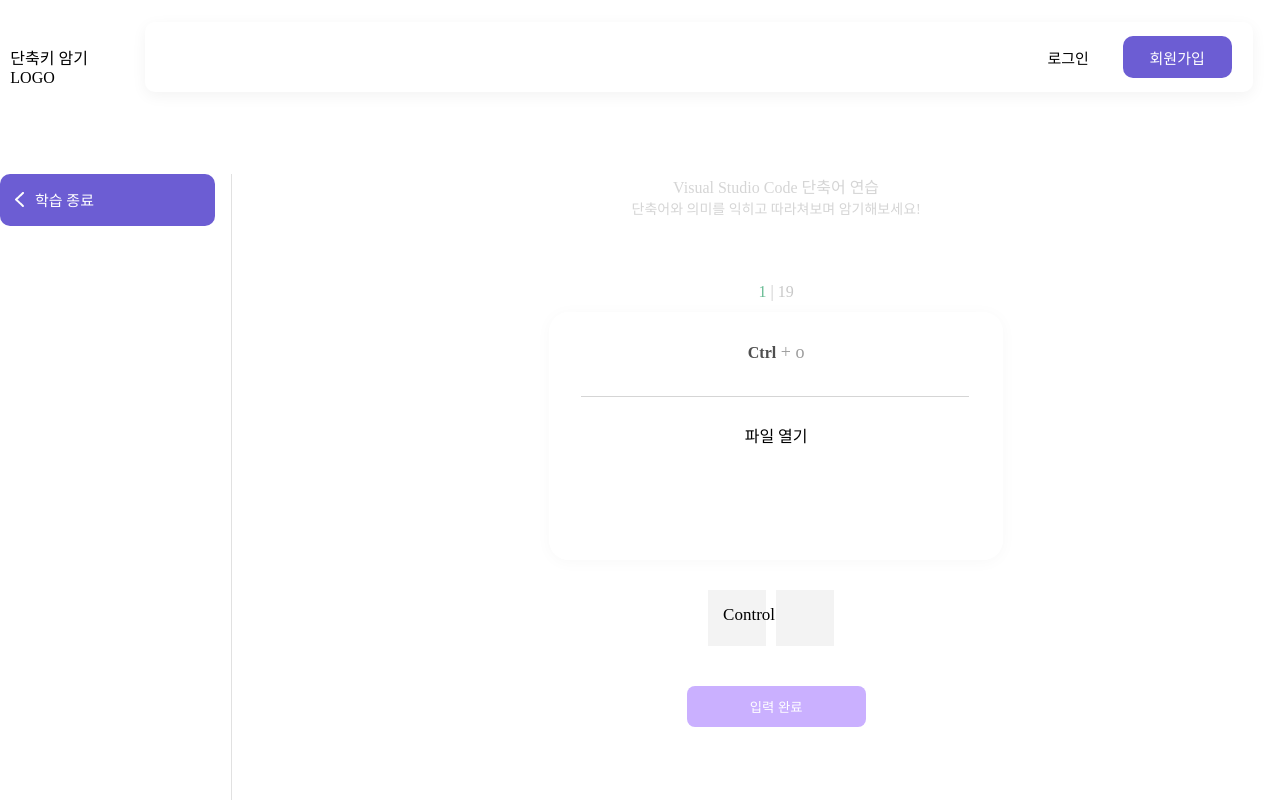
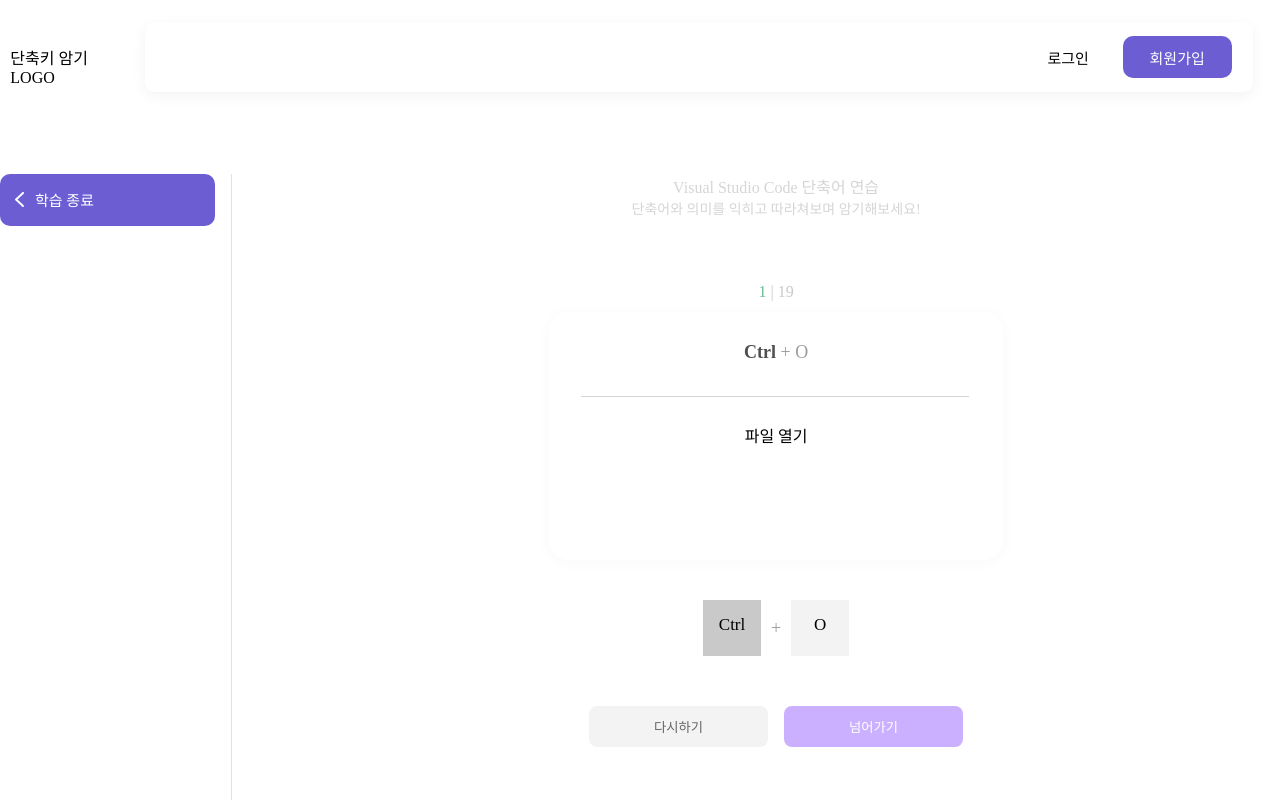
Before and after one commit to youjin0411/ityping-client, a Next.js app: page /practice/shortcut in a window 1280 px wide. Shown: the top 800 px of the page. Built offline with nearby package versions, Linux system fonts and the light colour scheme.

Commit message:
💄 fix: shortcut, emamt css 수정

```diff
--- a/src/pages/practice/shortcut.js
+++ b/src/pages/practice/shortcut.js
@@ -7,10 +7,10 @@ import { useEffect, useState } from 'react';
 const PracShortCut = () => {
   const [currentIdx, setCurrentIdx] = useState(0);
   const [currentKeyIdx, setCurrentKeyIdx] = useState(0);
-  const [visible, setVisible] = useState(0);
+  const [visible, setVisible] = useState(1);
 
   const changeButton = () => {
-    setVisible(1);
+    setVisible(!visible);
   }
 
   useEffect(() => {
@@ -21,7 +21,7 @@ const PracShortCut = () => {
         if(e.key === 'Alt' || e.key === 'Tab') e.preventDefault();
         setCurrentKeyIdx(idx => {
           if(idx + 1 === shortcuts[currentIdx].combination.length) {
-            changeButton();
+            e.preventDefault();
             return 0;
           } else {
             return idx + 1;
@@ -48,7 +48,7 @@ const PracShortCut = () => {
     )
   }
 
-  const shortcut = shortcuts[currentIdx]
+  const shortcut = shortcuts[currentIdx];
 
   return (
     <>
@@ -76,7 +76,7 @@ const PracShortCut = () => {
                           case 'Control' : return 'Ctrl';
                           case 'ArrowUp' : return '↑';
                           case 'ArrowLeft' : return '←';
-                          default : return c;
+                          default : return c.toUpperCase();
                         }
                       })()
                     }</span>
@@ -90,10 +90,10 @@ const PracShortCut = () => {
                           case 'Control' : return 'Ctrl';
                           case 'ArrowUp' : return '↑';
                           case 'ArrowLeft' : return '←';
-                          default : return c;
+                          default : return c.toUpperCase();
                         }
                       })()}</span>
-                    {idx === shortcut.combination.length - 1 ? null : <span className={styles.text}>+</span>}
+                    {idx === shortcut.combination.length - 1 ? null : <span className={styles.text}> + </span>}
                   </>
                 }
               })}
@@ -102,24 +102,48 @@ const PracShortCut = () => {
           </div>
           <div className={styles.input_container}>
             {shortcut.combination.map((c, idx) => {
-              return <div className={styles.input}>{c === shortcut.combination[currentKeyIdx] ? shortcut.combination[currentKeyIdx] : ''}</div>;
+              if(c === shortcut.combination[currentKeyIdx]) {
+                return <>
+                  <div className={styles.disa_input}>{
+                    (() => {
+                      switch(c) {
+                        case 'Control' : return 'Ctrl';
+                        case 'ArrowUp' : return '↑';
+                        case 'ArrowLeft' : return '←';
+                        default : return c.toUpperCase();
+                      }
+                    })()
+                  }</div>
+                  {idx === shortcut.combination.length - 1 ? null : <div className={styles.text}> + </div>}
+                </>
+              } else {
+                return <>
+                  <div className={styles.input}>{
+                    (() => {
+                      switch(c) {
+                        case 'Control' : return 'Ctrl';
+                        case 'ArrowUp' : return '↑';
+                        case 'ArrowLeft' : return '←';
+                        default : return c.toUpperCase();
+                      }
+                    })()}</div>
+                  {idx === shortcut.combination.length - 1 ? null : <div className={styles.text}>+</div>}
+                </>
+              }
             })}
           </div>
           {
-            visible ? '' :
-            <button className={styles.enter_btn}>
-              입력 완료
+            visible ?
+            <button className={styles.enter_btn} onClick={changeButton()}>
+                입력 완료
             </button>
-          }
-          {
-            visible ?
+            :
             <div className={styles.btn_container}>
-              <button className={styles.retry_btn}>다시하기</button>
-              <button className={styles.next_btn} onClick={() => setCurrentIdx(idx => idx + 1)}>
+                <button className={styles.retry_btn}>다시하기</button>
+                <button className={styles.next_btn}>
                 넘어가기
-              </button>
+                </button>
             </div>
-            : ''
           }
         </div>
       </div>
--- a/styles/Emmat.module.css
+++ b/styles/Emmat.module.css
@@ -34,6 +34,7 @@ div .title:nth-child(2) {
     display: flex;
     justify-content: center;
     align-items: center;
+    margin-top: 65px;
 }
 
 .current_page {
@@ -51,11 +52,46 @@ div .title:nth-child(2) {
 
 .card {
     background-image: url('../public/images/practice_card.png');
+    display: flex;
+    flex-direction: column;
+    align-items: center;
     width: 454px;
     height: 248px;
+    margin-top: 11px;
     padding: 30px;
     border-radius: 20px;
     box-shadow: 0px 2px 16px 0px rgba(0, 0, 0, 0.03);
+}
+
+.bold {
+    font-size: 17;
+    color: #4F4F4F;
+    font-weight: bold;
+}
+
+.text {
+   font-size: 18px;
+   color: #9D9D9D;
+}
+
+.card_content {
+    margin-top: 60px;
+}
+
+.input_container {
+    display: flex;
+}
+
+.input {
+    width: 58px;
+    height: 56px;
+    margin-top: 30px;
+    margin-right: 10px;
+    padding: 15px;
+    background-color: #F3F3F3;
+    border: 0;
+    outline: none;
+    font-size: 17px;
 }
 
 .enter_btn {
@@ -73,11 +109,11 @@ div .title:nth-child(2) {
 }
 
 .btn_container {
-    display: none;
-    /* display: flex; */
+    display: flex;
     justify-content: space-between;
     align-items: center;
     width: 374px;
+    margin-top: 40px;
 }
 
 .retry_btn {
--- a/styles/Shortcut.module.css
+++ b/styles/Shortcut.module.css
@@ -64,7 +64,7 @@ div .title:nth-child(2) {
 }
 
 .bold {
-    font-size: 17;
+    font-size: 18px;
     color: #4F4F4F;
     font-weight: bold;
 }
@@ -80,18 +80,32 @@ div .title:nth-child(2) {
 
 .input_container {
     display: flex;
+    align-items: center;
+    margin-top: 30px;
 }
 
 .input {
     width: 58px;
     height: 56px;
-    margin-top: 30px;
-    margin-right: 10px;
+    margin: 10px;
     padding: 15px;
     background-color: #F3F3F3;
     border: 0;
     outline: none;
     font-size: 17px;
+    text-align: center;
+}
+
+.disa_input {
+    width: 58px;
+    height: 56px;
+    margin: 10px;
+    padding: 15px;
+    background-color: #c9c9c9;
+    border: 0;
+    outline: none;
+    font-size: 17px;
+    text-align: center;
 }
 
 .enter_btn {
```
Also changed, not shown: src/pages/practice/emmat.js (+28 -10 lines).
